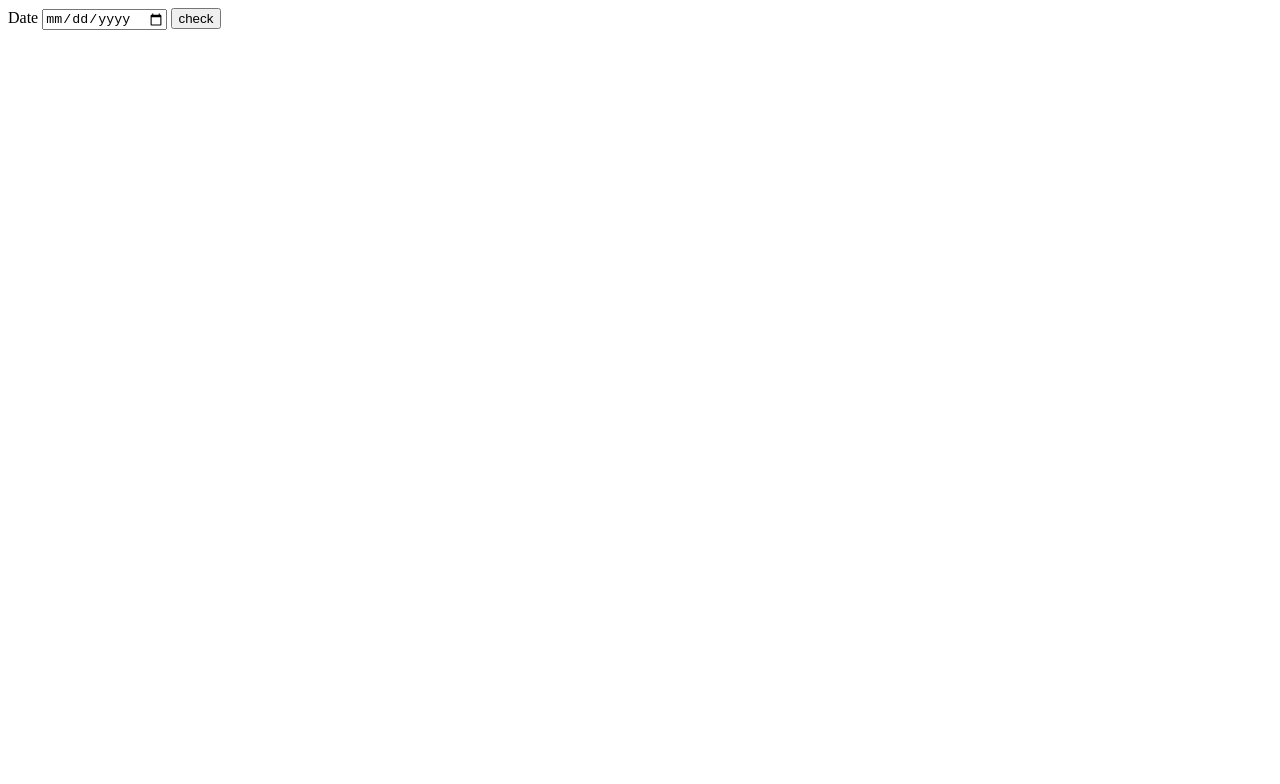
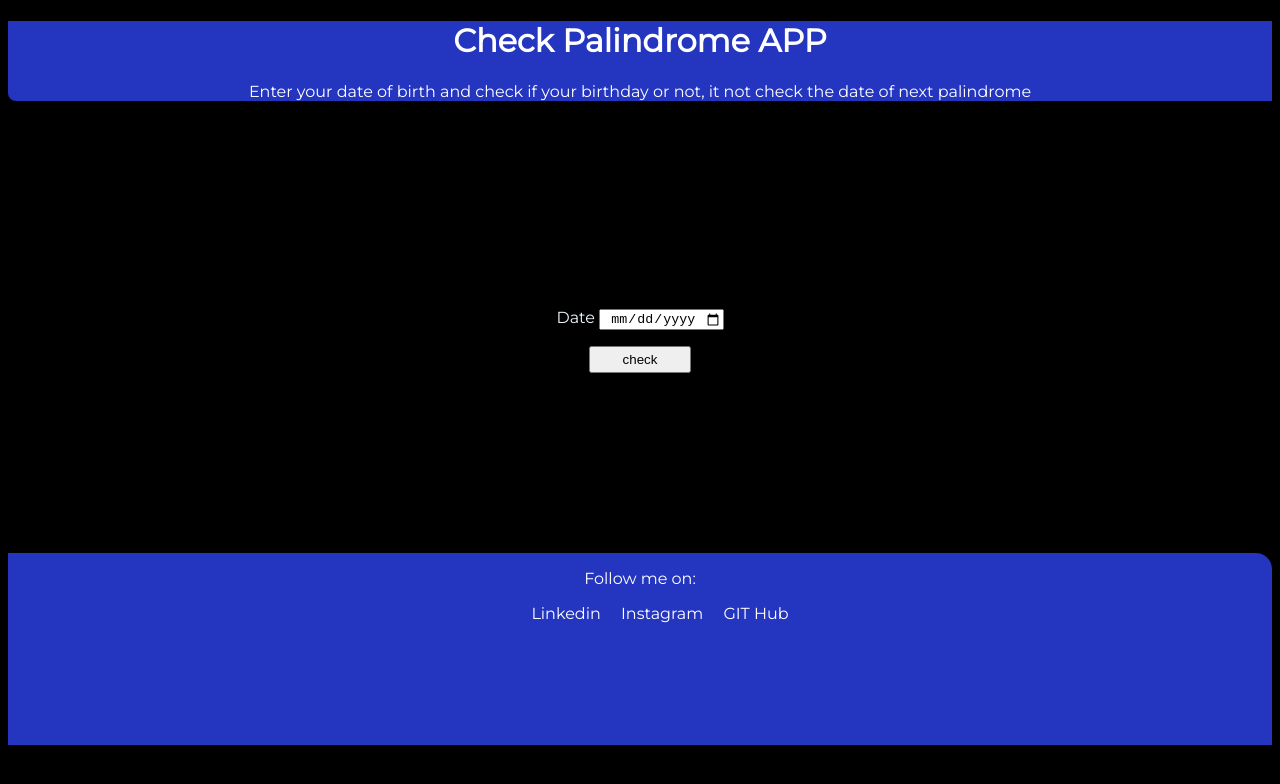
Before and after one commit to vipulbhunaker1910/Palindrome-Birthday, a plain HTML site: page index.html in a window 1280 px wide. Drawn offline with Linux system fonts and the light colour scheme.

Commit message:
updated CSS and Logic

```diff
--- a/index.html
+++ b/index.html
@@ -4,14 +4,27 @@
     <meta charset="UTF-8">
     <meta http-equiv="X-UA-Compatible" content="IE=edge">
     <meta name="viewport" content="width=device-width, initial-scale=1.0">
-    <title>palidrome date
-    </title>
+    <title>palidrome date</title>
+    <link href="style.css" rel="stylesheet">
 </head>
 <body>
-    <label>Date</label>
-    <input type="date" id="date-input">
+    <div class="header">
+        <h1>Check Palindrome APP</h1>
+        <p>Enter your date of birth and check if your birthday or not, it not check the date of next palindrome</p>
+        </div>
+    <label for="date-input">Date</label>
+    <input type="date" id="date-input"><br>
     <button id="check-btn">check</button>
      <h2 id="output"></h2>
+     <div style="height: 20vh;"></div>
      <script src="palindrome.js" type="text/javascript"></script>
+     <div class="footer">
+        Follow me on:
+        <ul class="list">
+            <li class="inline-list"><a href="https://in.linkedin.com/in/vipul-bhunaker-35b6341a0?original_referer=https%3A%2F%2Fwww.google.com%2F" class="link-list">Linkedin</a></li>
+            <li class="inline-list"><a href="https://instagram.com/vipul-bhunaker" class="link-list">Instagram</a></li>
+            <li class="inline-list"><a href="https://github.com/vipulbhunaker1910" class="link-list">GIT Hub</a></li>
+        </ul>
+    </div>
 </body>
 </html>
--- a/palindrome.js
+++ b/palindrome.js
@@ -8,7 +8,6 @@ function  IsreverseStringPalindrome(dateStr)
     var allChars = dateStr.split('');
     var reverseAllChars = allChars.reverse();
     var reversedString = reverseAllChars.join('');
-
     return  reversedString===dateStr;
 
 }
@@ -150,6 +149,20 @@ function  leapYear(year)
         day:day, month:month,year:year
     };
  }
+ function getpreviouspalindromeocc(date){
+    var count2=0;
+    var previousDate=getPreviousDate(date);
+    while(1){
+        count2++;
+        var isPalindrome =isPosibilitiesPalindrome(previousDate); ;
+        if(isPalindrome){
+          break;
+        }
+        previousDate = getPreviousDate(previousDate);
+      }
+      return [count2, previousDate];
+}
+
 function  getNextPalindromeOccurance(date){
     var count = 0;
     var nextDate = getNextDate(date);
@@ -164,19 +177,7 @@ function  getNextPalindromeOccurance(date){
 
     return [count, nextDate];
   }
-function getpreviouspalindromeocc(date){
-    var count2=0;
-    var previousDate=getPreviousDate(date);
-    while(1){
-        count2++;
-        var isPalindrome =isPosibilitiesPalindrome(previousDate); ;
-        if(isPalindrome){
-          break;
-        }
-        previousDate = getPreviousDate(previousDate);
-      }
-      return [count2, previousDate];
-}
+
 function  checkpalindrome(){
 var bdaydate = dateInput.value;
   if(bdaydate!== '')
@@ -199,16 +200,17 @@ var bdaydate = dateInput.value;
         }
     else{
          var [count,nextDate] = getNextPalindromeOccurance(date);
-         var [count2,previousDate]=getpreviouspalindromeocc(date);
-         if(count<count2){
-         outPut.innerText= "The nearest palindrome is at"+ nextDate.day+"-"+
+        // var [count2,previousDate]=getpreviouspalindromeocc(date);
+         //if(count<count2){
+         outPut.innerText= "The nearest palindrome is at "+ nextDate.day+"-"+
          nextDate.month+"-"+nextDate.year+",oh! u missed palindrome by "+count+" days!";
-         }
+         /*}
          else{
 
-            outPut.innerText= "The nearest palindrome was at"+ previousDate.day+"-"+
+            outPut.innerText= "The nearest palindrome was at "+ previousDate.day+"-"+
             previousDate.month+"-"+previousDate.year+",oh! u missed palindrome by "+count2+" days!";
-         }
+         }*/
+
 
         }
 
--- /dev/null
+++ b/style.css
@@ -0,0 +1,44 @@
+@import url('https://fonts.googleapis.com/css2?family=Montserrat&display=swap');
+body{
+    font-family:  'Montserrat', 'sans-serif';
+    background-color: black;
+    color:aliceblue;
+    text-align: center;
+}
+.header{
+    background-color: #2436bf;
+      color: white;
+      border-bottom-left-radius: 0.5rem;
+  }
+label,input{
+    margin-top: 12rem;
+    text-align: center;
+    align-items: center;
+}
+button{
+    margin-top: 1rem;
+    padding: 0.25rem 2rem;
+    align-items: center ;
+}
+.footer{
+    background-color:  #2436bf;
+    border-top-right-radius: 1rem;
+    height: 20vh;
+    padding: 1rem;
+    color: white;
+    margin: auto;
+    display: block;
+    text-align: center;
+}
+.list{
+    list-style: none;
+}
+.inline-list{
+    display: inline;
+    padding: 0rem 0.5rem;
+}
+.link-list{
+    text-decoration: none;
+    color: white;
+    cursor: pointer;
+}
```
